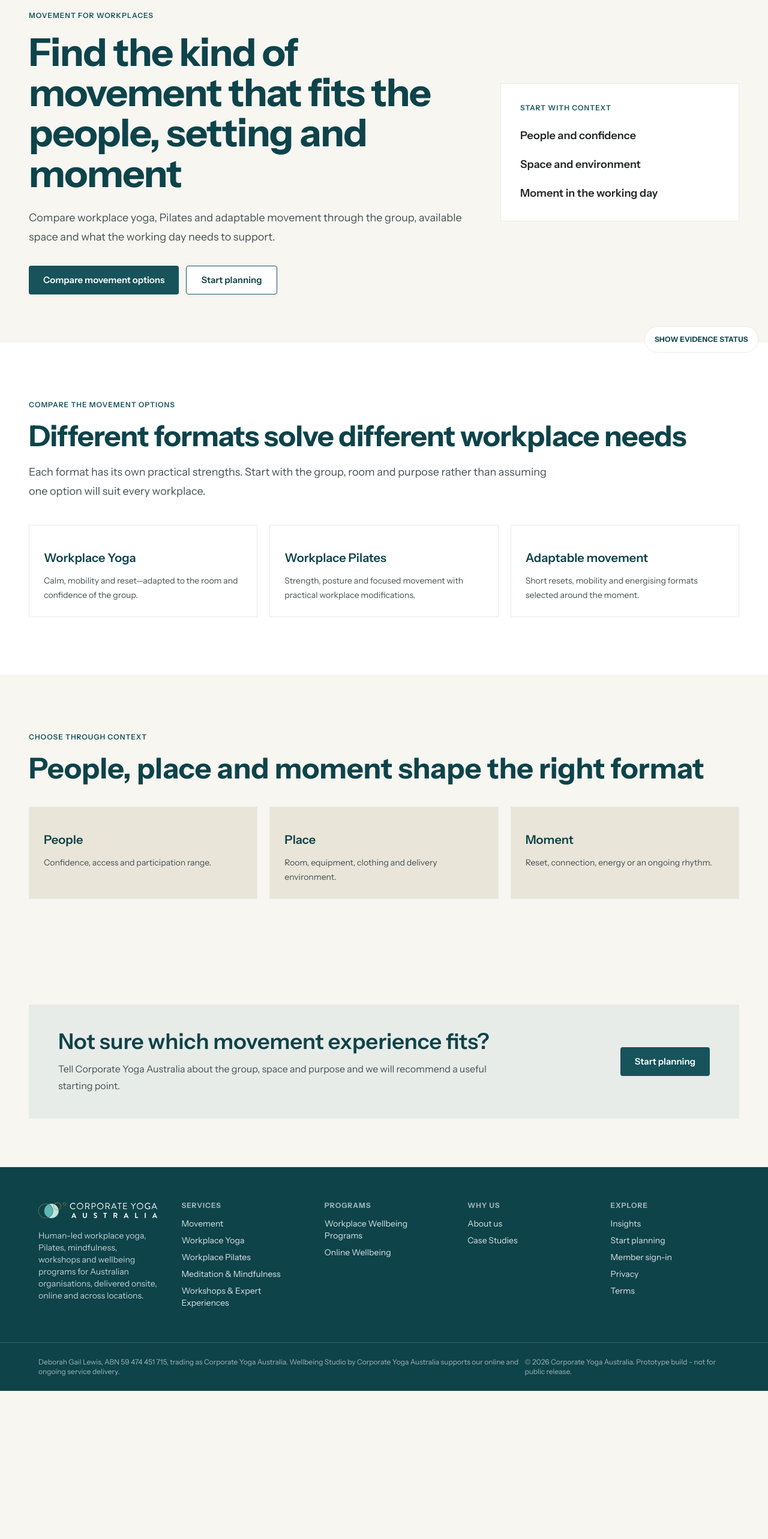
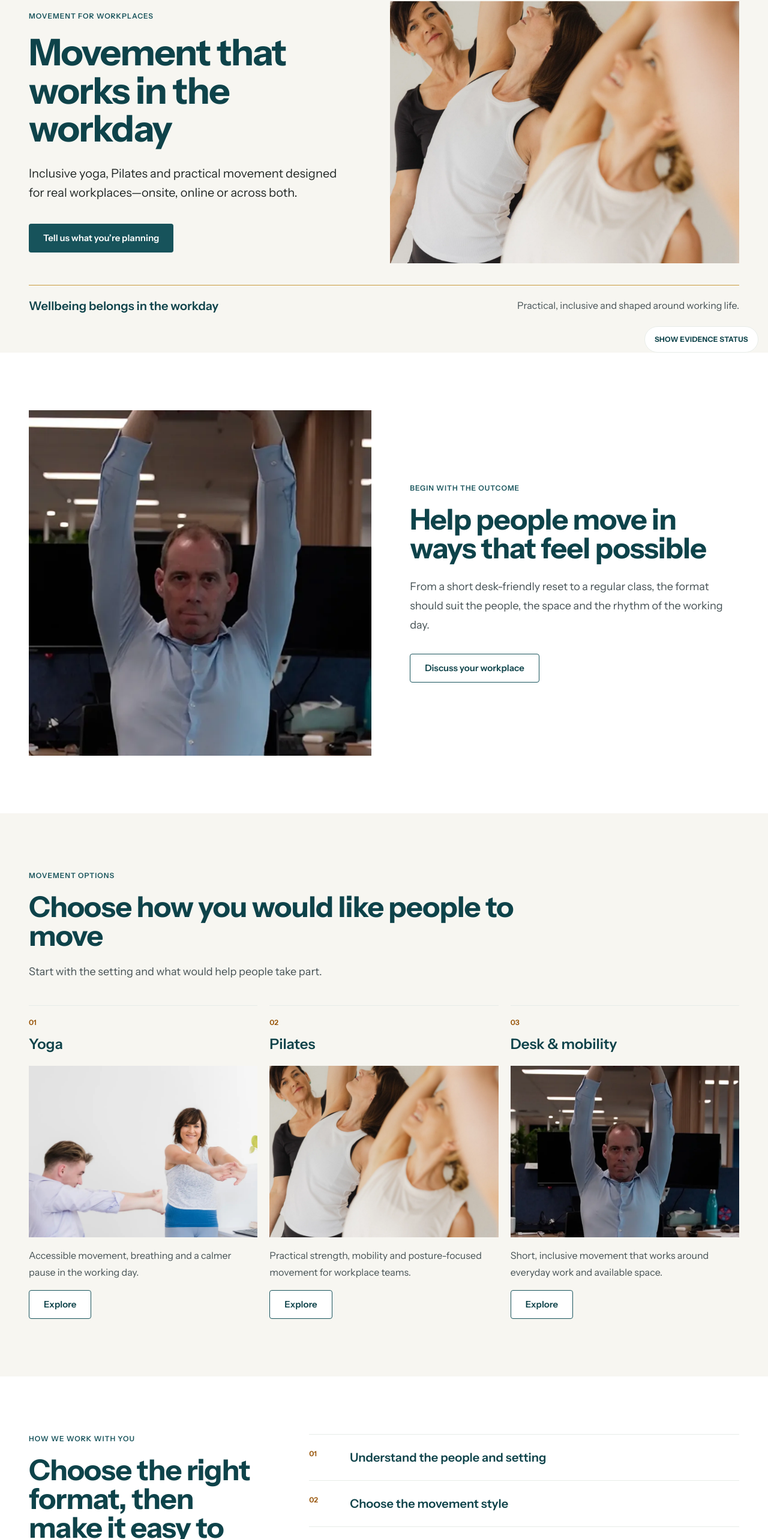
Before and after one commit to glennhammond/cya-website-prototype, a Next.js app: page /movement in a window 1280 px wide. Shown: the part 196-2762 px from the top of the page at 60% size. Before the commit the page ends 2515 px from the top, so only its background shows below. Built offline with nearby package versions, Linux system fonts and the light colour scheme.

Commit message:
Rebuild movement service page from production design system

```diff
--- a/app/movement/page.tsx
+++ b/app/movement/page.tsx
@@ -1,71 +1,152 @@
 import type { Metadata } from "next";
+import Image from "next/image";
 import { Breadcrumbs } from "@/components/Breadcrumbs";
 import { ServiceStructuredData } from "@/components/StructuredData";
-import { ProductionAction, ProductionCard, ProductionClosing, ProductionContainer, ProductionKicker } from "@/components/ProductionPrimitives";
-import { ReviewImageDirection } from "@/components/ReviewImageDirection";
+import { ProductionAction, ProductionClosing, ProductionContainer, ProductionKicker } from "@/components/ProductionPrimitives";
 
 export const metadata: Metadata = {
   title: { absolute: "Workplace Movement Programs | Yoga, Pilates & Desk Sessions" },
-  description: "Workplace movement including yoga, Pilates, mobility and desk movement, adapted to real teams, spaces and levels of experience.",
+  description: "Inclusive workplace movement including yoga, Pilates, mobility and desk-friendly sessions, adapted to real teams, spaces and levels of experience.",
   alternates: { canonical: "/movement" },
 };
+
+const movementOptions = [
+  {
+    number: "01",
+    title: "Yoga",
+    body: "Accessible movement, breathing and a calmer pause in the working day.",
+    href: "/workplace-yoga",
+    image: "/images/selected/cya-home-hero-debby-workplace-movement.jpg",
+    alt: "A workplace yoga experience adapted to an office environment.",
+  },
+  {
+    number: "02",
+    title: "Pilates",
+    body: "Practical strength, mobility and posture-focused movement for workplace teams.",
+    href: "/workplace-pilates",
+    image: "/images/selected/cya-programs-continuity-group-repeat.webp",
+    alt: "A group taking part in an outdoor workplace movement session.",
+  },
+  {
+    number: "03",
+    title: "Desk & mobility",
+    body: "Short, inclusive movement that works around everyday work and available space.",
+    href: "/contact?interest=movement",
+    image: "/images/selected/cya-movement-desk-stretch-office.webp",
+    alt: "Employees taking part in desk-friendly workplace movement.",
+  },
+] as const;
+
+const processSteps = [
+  ["01", "Understand the people and setting"],
+  ["02", "Choose the movement style"],
+  ["03", "Plan delivery around the workday"],
+  ["04", "Build a rhythm people can return to"],
+] as const;
+
+const faqs = [
+  ["Do people need experience?", "No. Sessions can be adapted for mixed levels of experience, confidence and mobility. We shape the format around the group rather than expecting everyone to move in the same way."],
+  ["Can sessions work in a meeting room?", "Yes. Many workplace movement formats can be adapted to meeting rooms, open spaces or other practical workplace settings. We confirm the available space before recommending the format."],
+  ["Can we include remote team members?", "Yes. Movement can combine onsite and live online delivery where that helps distributed or hybrid teams take part."],
+] as const;
 
 export default function MovementPage() {
   return (
     <>
-      <ServiceStructuredData name="Workplace Movement, Yoga & Pilates" description="Workplace movement including yoga, Pilates, mobility and desk movement, adapted to real teams, spaces and levels of experience." path="/movement" breadcrumbLabel="Movement" />
+      <ServiceStructuredData name="Workplace Movement, Yoga & Pilates" description="Inclusive workplace movement including yoga, Pilates, mobility and desk-friendly sessions, adapted to real teams, spaces and levels of experience." path="/movement" breadcrumbLabel="Movement" />
       <Breadcrumbs items={[{ label: "Home", href: "/" }, { label: "Movement" }]} />
 
-      <section className="bg-[var(--cya-surface-page)] py-16 lg:py-20">
-        <ProductionContainer className="grid gap-10 lg:grid-cols-[1.5fr_0.8fr] lg:items-center">
+      <section className="bg-[var(--cya-surface-page)] py-12 sm:py-14 lg:py-16">
+        <ProductionContainer className="grid max-w-[1440px] gap-10 lg:grid-cols-[minmax(0,0.96fr)_minmax(0,1.04fr)] lg:items-center lg:gap-16">
           <div>
             <ProductionKicker>Movement for workplaces</ProductionKicker>
-            <h1 className="mt-5 max-w-4xl text-[clamp(2.8rem,5vw,4.5rem)] font-bold leading-[1.05] tracking-[-0.02em]">Find the kind of movement that fits the people, setting and moment</h1>
-            <p className="mt-6 max-w-3xl text-lg leading-8 text-[var(--cya-body)]">Compare workplace yoga, Pilates and adaptable movement through the group, available space and what the working day needs to support.</p>
-            <div className="mt-8 flex flex-col gap-3 sm:flex-row"><ProductionAction href="#movement-options">Compare movement options</ProductionAction><ProductionAction href="/contact" style="secondary">Start planning</ProductionAction></div>
+            <h1 className="mt-5 max-w-2xl text-[clamp(3rem,4.8vw,4.5rem)] font-bold leading-[1.03] tracking-[-0.025em] text-[var(--cya-teal-dark)]">Movement that works in the workday</h1>
+            <p className="mt-7 max-w-xl text-xl leading-8 text-[var(--cya-charcoal)]">Inclusive yoga, Pilates and practical movement designed for real workplaces—onsite, online or across both.</p>
+            <div className="mt-9"><ProductionAction href="/contact?interest=movement">Tell us what you’re planning</ProductionAction></div>
           </div>
-          <aside className="border border-[var(--cya-divider)] bg-white p-8">
-            <ProductionKicker>Start with context</ProductionKicker>
-            <ul className="mt-6 space-y-5 text-lg font-semibold"><li>People and confidence</li><li>Space and environment</li><li>Moment in the working day</li></ul>
-          </aside>
+          <figure className="relative aspect-[4/3] overflow-hidden bg-white">
+            <Image src="/images/selected/cya-programs-continuity-group-repeat.webp" alt="A group taking part in an outdoor workplace movement session." fill priority sizes="(min-width: 1440px) 680px, (min-width: 1024px) 52vw, 100vw" className="object-cover" />
+          </figure>
         </ProductionContainer>
-      </section>
-
-      <ReviewImageDirection
-        id="IMAGE 05 · MOVEMENT IN CONTEXT"
-        job="Context"
-        subject="A genuine Corporate Yoga Australia movement experience showing varied participation and enough of the workplace to understand how the format fits."
-        treatment="Light, contained landscape image with a clear facilitator and natural participation."
-        format="3:2 desktop · adaptable to 4:3 mobile"
-        avoid="Generic fitness imagery, a studio setting, uniform advanced movement or another dominant full-width warehouse band."
-        candidate="/images/selected/cya-workplace-wellbeing-hero-warehouse-group.webp"
-      />
-
-      <section id="movement-options" className="bg-white py-20 lg:py-24">
-        <ProductionContainer>
-          <ProductionKicker>Compare the movement options</ProductionKicker>
-          <h2 className="mt-5 text-4xl font-bold tracking-[-0.015em] lg:text-5xl">Different formats solve different workplace needs</h2>
-          <p className="mt-5 max-w-4xl text-lg leading-8 text-[var(--cya-body)]">Each format has its own practical strengths. Start with the group, room and purpose rather than assuming one option will suit every workplace.</p>
-          <div className="mt-10 grid gap-5 md:grid-cols-3">
-            <ProductionCard title="Workplace Yoga" body="Calm, mobility and reset—adapted to the room and confidence of the group." href="/workplace-yoga" />
-            <ProductionCard title="Workplace Pilates" body="Strength, posture and focused movement with practical workplace modifications." href="/workplace-pilates" />
-            <ProductionCard title="Adaptable movement" body="Short resets, mobility and energising formats selected around the moment." href="/contact?interest=movement" />
+        <ProductionContainer className="mt-9">
+          <div className="grid gap-3 border-t border-[var(--cya-ochre)] pt-5 md:grid-cols-2 md:items-center">
+            <p className="text-xl font-semibold text-[var(--cya-teal-dark)]">Wellbeing belongs in the workday</p>
+            <p className="text-[var(--cya-body)] md:text-right">Practical, inclusive and shaped around working life.</p>
           </div>
         </ProductionContainer>
       </section>
 
-      <section className="bg-[var(--cya-surface-page)] py-20 lg:py-24">
-        <ProductionContainer>
-          <ProductionKicker>Choose through context</ProductionKicker>
-          <h2 className="mt-5 text-4xl font-bold lg:text-5xl">People, place and moment shape the right format</h2>
-          <div className="mt-10 grid gap-5 md:grid-cols-3">
-            <ProductionCard title="People" body="Confidence, access and participation range." tone="paper" />
-            <ProductionCard title="Place" body="Room, equipment, clothing and delivery environment." tone="paper" />
-            <ProductionCard title="Moment" body="Reset, connection, energy or an ongoing rhythm." tone="paper" />
+      <section className="bg-white py-20 lg:py-24">
+        <ProductionContainer className="grid gap-12 lg:grid-cols-[minmax(0,1.02fr)_minmax(0,0.98fr)] lg:items-center lg:gap-16">
+          <figure className="relative min-h-[31rem] overflow-hidden bg-[var(--cya-surface-page)] lg:min-h-[36rem]">
+            <Image src="/images/selected/cya-movement-desk-stretch-office.webp" alt="Employees taking part in accessible movement in a workplace setting." fill sizes="(min-width: 1280px) 650px, (min-width: 1024px) 50vw, 100vw" className="object-cover" />
+          </figure>
+          <div>
+            <ProductionKicker>Begin with the outcome</ProductionKicker>
+            <h2 className="mt-5 max-w-2xl text-4xl font-bold tracking-[-0.018em] text-[var(--cya-teal-dark)] lg:text-5xl">Help people move in ways that feel possible</h2>
+            <p className="mt-6 max-w-2xl text-lg leading-8 text-[var(--cya-body)]">From a short desk-friendly reset to a regular class, the format should suit the people, the space and the rhythm of the working day.</p>
+            <div className="mt-8"><ProductionAction href="/contact?interest=movement" style="secondary">Discuss your workplace</ProductionAction></div>
           </div>
         </ProductionContainer>
       </section>
-      <ProductionClosing heading="Not sure which movement experience fits?" body="Tell Corporate Yoga Australia about the group, space and purpose and we will recommend a useful starting point." action="Start planning" href="/contact?interest=movement" />
+
+      <section id="movement-options" className="bg-[var(--cya-surface-page)] py-20 lg:py-24">
+        <ProductionContainer>
+          <ProductionKicker>Movement options</ProductionKicker>
+          <h2 className="mt-5 max-w-4xl text-4xl font-bold tracking-[-0.018em] text-[var(--cya-teal-dark)] lg:text-5xl">Choose how you would like people to move</h2>
+          <p className="mt-5 max-w-3xl text-lg leading-8 text-[var(--cya-body)]">Start with the setting and what would help people take part.</p>
+          <div className="mt-10 flex snap-x snap-mandatory gap-5 overflow-x-auto pb-3 md:grid md:grid-cols-3 md:overflow-visible md:pb-0">
+            {movementOptions.map((option) => (
+              <article key={option.number} className="min-w-[82%] snap-start border-t border-[var(--cya-divider)] pt-5 sm:min-w-[58%] md:min-w-0">
+                <p className="text-xs font-semibold text-[var(--cya-ochre-ink)]">{option.number}</p>
+                <h3 className="mt-3 text-2xl font-semibold text-[var(--cya-teal-dark)]">{option.title}</h3>
+                <figure className="relative mt-5 aspect-[4/3] overflow-hidden bg-white"><Image src={option.image} alt={option.alt} fill sizes="(min-width: 1024px) 31vw, 78vw" className="object-cover" /></figure>
+                <p className="mt-4 leading-7 text-[var(--cya-body)]">{option.body}</p>
+                <div className="mt-4"><ProductionAction href={option.href} style="secondary">Explore</ProductionAction></div>
+              </article>
+            ))}
+          </div>
+        </ProductionContainer>
+      </section>
+
+      <section className="bg-white py-20 lg:py-24">
+        <ProductionContainer className="grid gap-12 lg:grid-cols-[minmax(0,0.72fr)_minmax(0,1.28fr)] lg:gap-16">
+          <div>
+            <ProductionKicker>How we work with you</ProductionKicker>
+            <h2 className="mt-5 max-w-xl text-4xl font-bold tracking-[-0.018em] text-[var(--cya-teal-dark)] lg:text-5xl">Choose the right format, then make it easy to join</h2>
+            <p className="mt-6 max-w-xl text-lg leading-8 text-[var(--cya-body)]">A clear process keeps movement useful for your people and workable for your organisation.</p>
+          </div>
+          <div className="flex snap-x snap-mandatory gap-4 overflow-x-auto pb-3 md:block md:overflow-visible md:pb-0">
+            {processSteps.map(([number, title]) => (
+              <div key={number} className="min-w-[80%] snap-start border-t border-[var(--cya-divider)] py-6 sm:min-w-[58%] md:grid md:min-w-0 md:grid-cols-[3rem_1fr] md:gap-5">
+                <p className="text-xs font-semibold text-[var(--cya-ochre-ink)]">{number}</p>
+                <p className="mt-3 text-xl font-semibold leading-7 text-[var(--cya-teal-dark)] md:mt-0">{title}</p>
+              </div>
+            ))}
+          </div>
+        </ProductionContainer>
+      </section>
+
+      <section className="bg-[var(--cya-surface-base)] py-20 lg:py-24">
+        <ProductionContainer className="grid gap-12 lg:grid-cols-[minmax(0,0.82fr)_minmax(0,1.18fr)] lg:items-center lg:gap-16">
+          <div>
+            <ProductionKicker>Connected support</ProductionKicker>
+            <h2 className="mt-5 max-w-2xl text-4xl font-bold tracking-[-0.018em] text-[var(--cya-teal-dark)] lg:text-5xl">Movement for teams in more than one place</h2>
+            <p className="mt-6 max-w-2xl text-lg leading-8 text-[var(--cya-body)]">Combine onsite moments with online delivery where that helps more people take part.</p>
+            <div className="mt-8"><ProductionAction href="/online-wellbeing" style="secondary">Explore online wellbeing</ProductionAction></div>
+          </div>
+          <figure className="relative aspect-[16/9] overflow-hidden bg-white"><Image src="/images/selected/cya-programs-continuity-group-repeat.webp" alt="A workplace movement session that can form part of connected support for distributed teams." fill sizes="(min-width: 1280px) 760px, (min-width: 1024px) 58vw, 100vw" className="object-cover" /></figure>
+        </ProductionContainer>
+      </section>
+
+      <section className="bg-white py-20 lg:py-24">
+        <ProductionContainer className="grid gap-10 lg:grid-cols-[minmax(0,0.72fr)_minmax(0,1.28fr)] lg:gap-16">
+          <div><ProductionKicker>Practical questions</ProductionKicker><h2 className="mt-5 max-w-xl text-4xl font-bold tracking-[-0.018em] text-[var(--cya-teal-dark)] lg:text-5xl">Questions organisations often ask</h2></div>
+          <div className="border-t border-[var(--cya-divider)]">{faqs.map(([question, answer]) => <details key={question} className="group border-b border-[var(--cya-divider)] py-5"><summary className="flex cursor-pointer list-none items-center justify-between gap-6 text-lg font-semibold text-[var(--cya-teal-dark)]"><span>{question}</span><span aria-hidden="true" className="text-xl transition-transform group-open:rotate-45">+</span></summary><p className="mt-4 max-w-3xl pr-10 leading-7 text-[var(--cya-body)]">{answer}</p></details>)}</div>
+        </ProductionContainer>
+      </section>
+
+      <ProductionClosing heading="What kind of movement would help your workplace?" body="Tell us about your team, setting and what you would like the experience to achieve." action="Start a conversation" href="/contact?interest=movement" />
     </>
   );
 }
```
